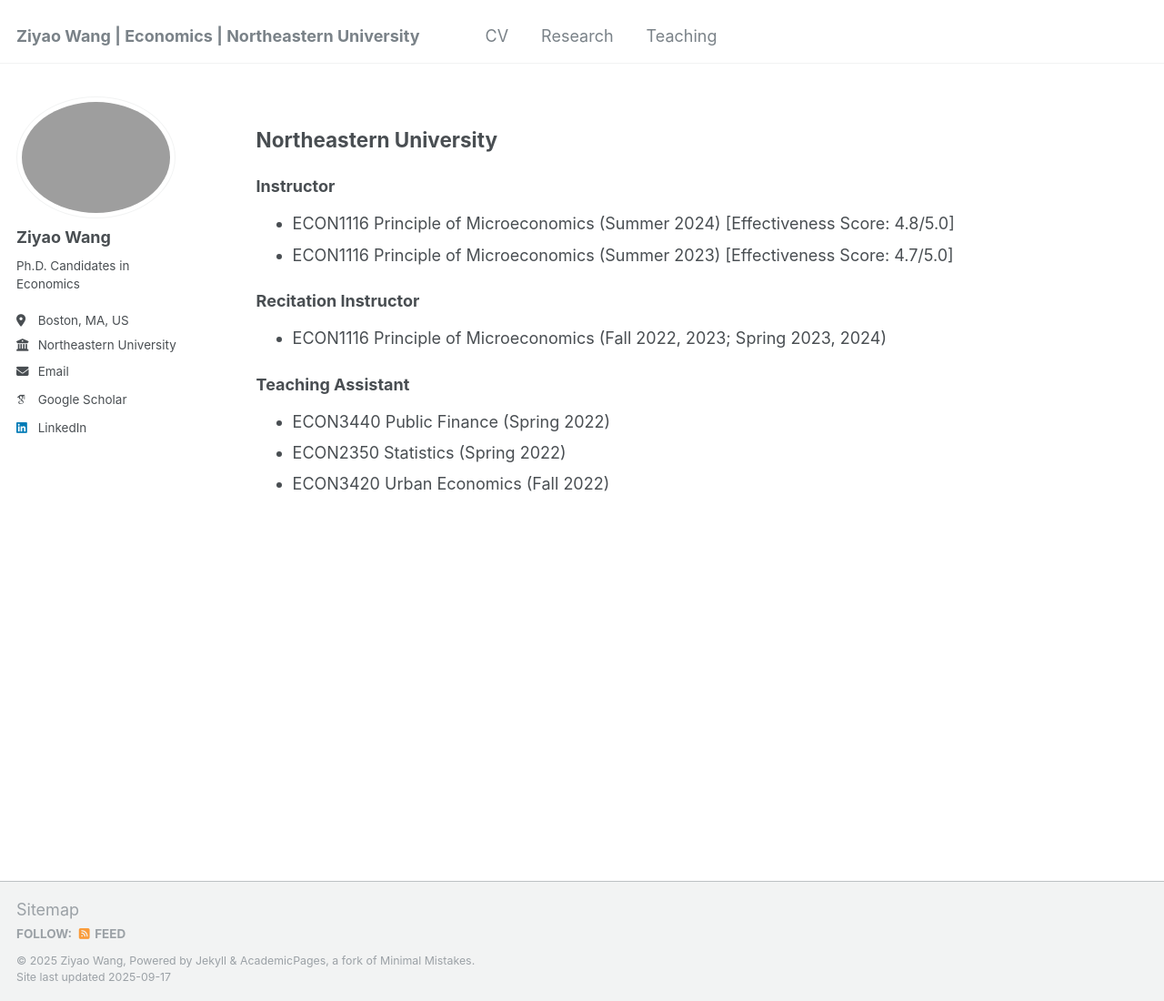
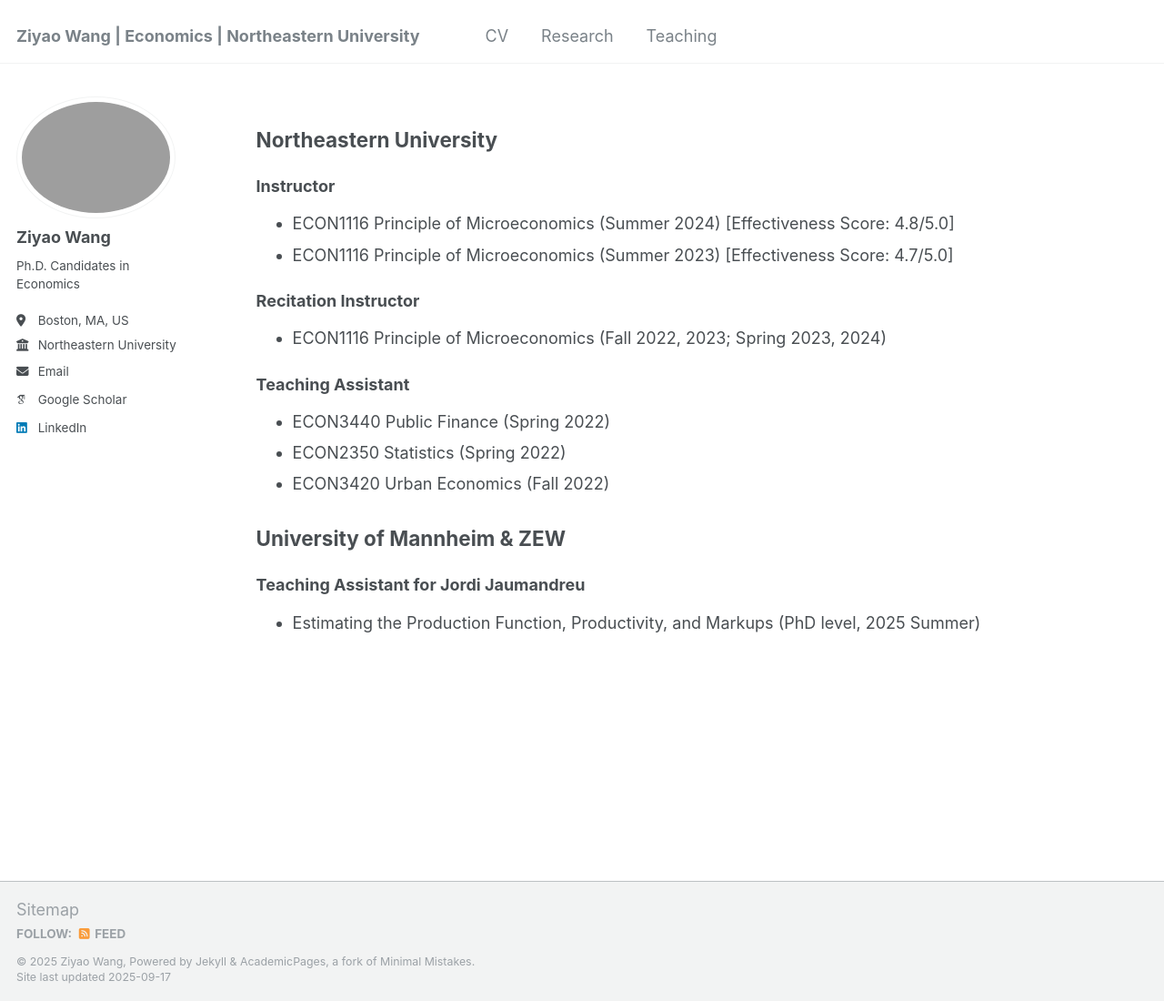
Before and after one commit to ziyaowangecon/ziyaowangecon.github.io, a Jekyll site: the page built from _pages/teaching.md, in a window 1280 px wide and 1100 px high. Shown: the whole window at 91% size. Built offline with Jekyll 4.4.1, drawn with Linux system fonts in a browser that asks for light colours; some web fonts are replaced.

Commit message:
Update teaching.md

```diff
--- a/_pages/teaching.md
+++ b/_pages/teaching.md
@@ -74,3 +74,9 @@
    - ECON3440 Public Finance (Spring 2022)
    - ECON2350 Statistics (Spring 2022)
    - ECON3420 Urban Economics (Fall 2022)
+
+## University of Mannheim & ZEW
+
+### Teaching Assistant for Jordi Jaumandreu
+
+- Estimating the Production Function, Productivity, and Markups (PhD level, 2025 Summer)
```
